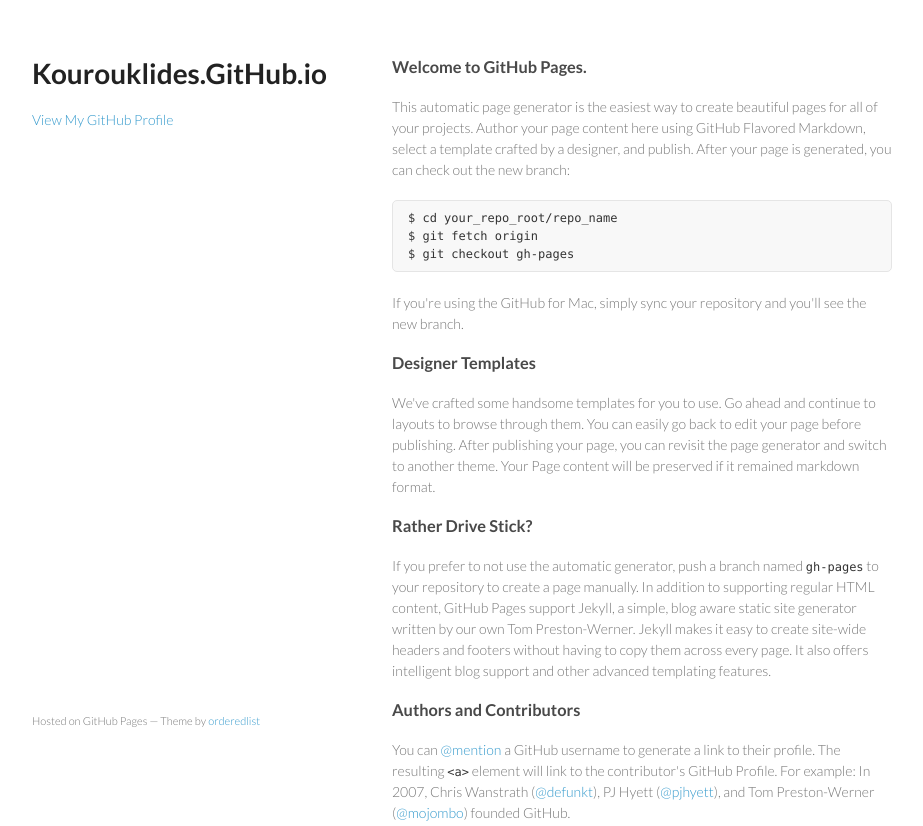
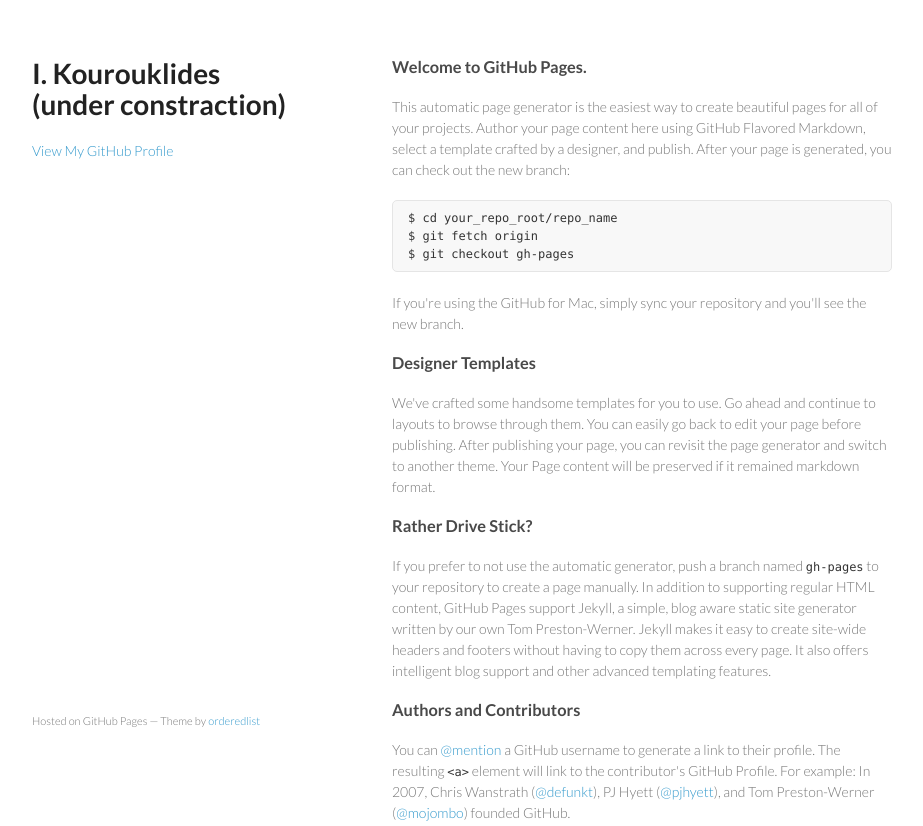
Before and after one commit to kourouklides/kourouklides.github.io, a plain HTML site: page index.html in a window 1280 px wide. Shown: the top 826 px of the page, without its empty margins (178-1101 px from the left). Drawn offline with Linux system fonts and the light colour scheme.

Commit message:
Update index.html

```diff
--- a/index.html
+++ b/index.html
@@ -15,7 +15,7 @@
   <body>
     <div class="wrapper">
       <header>
-        <h1>Kourouklides.GitHub.io</h1>
+        <h1> I. Kourouklides (under constraction) </h1>
         <p></p>
 
 
```
